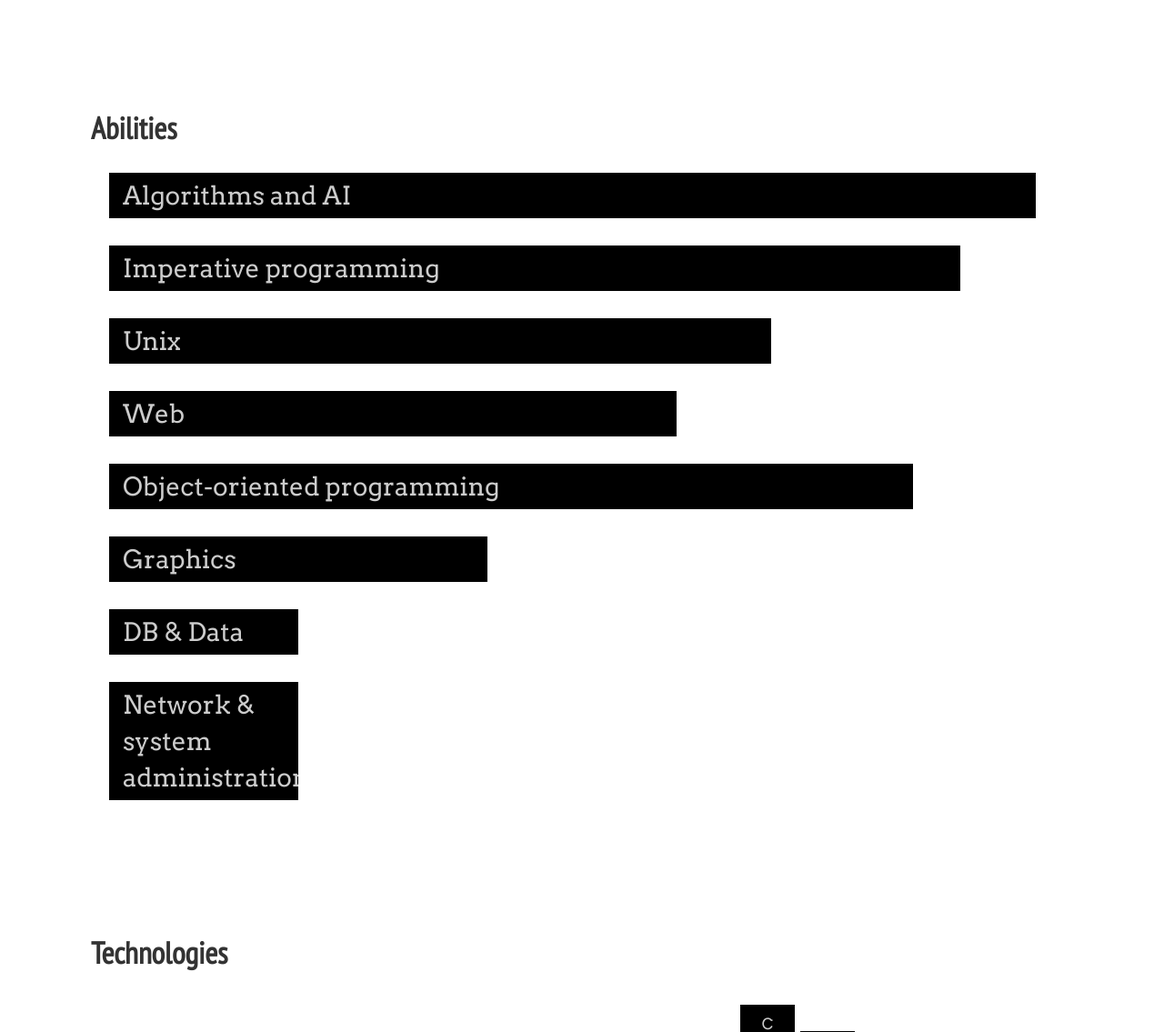
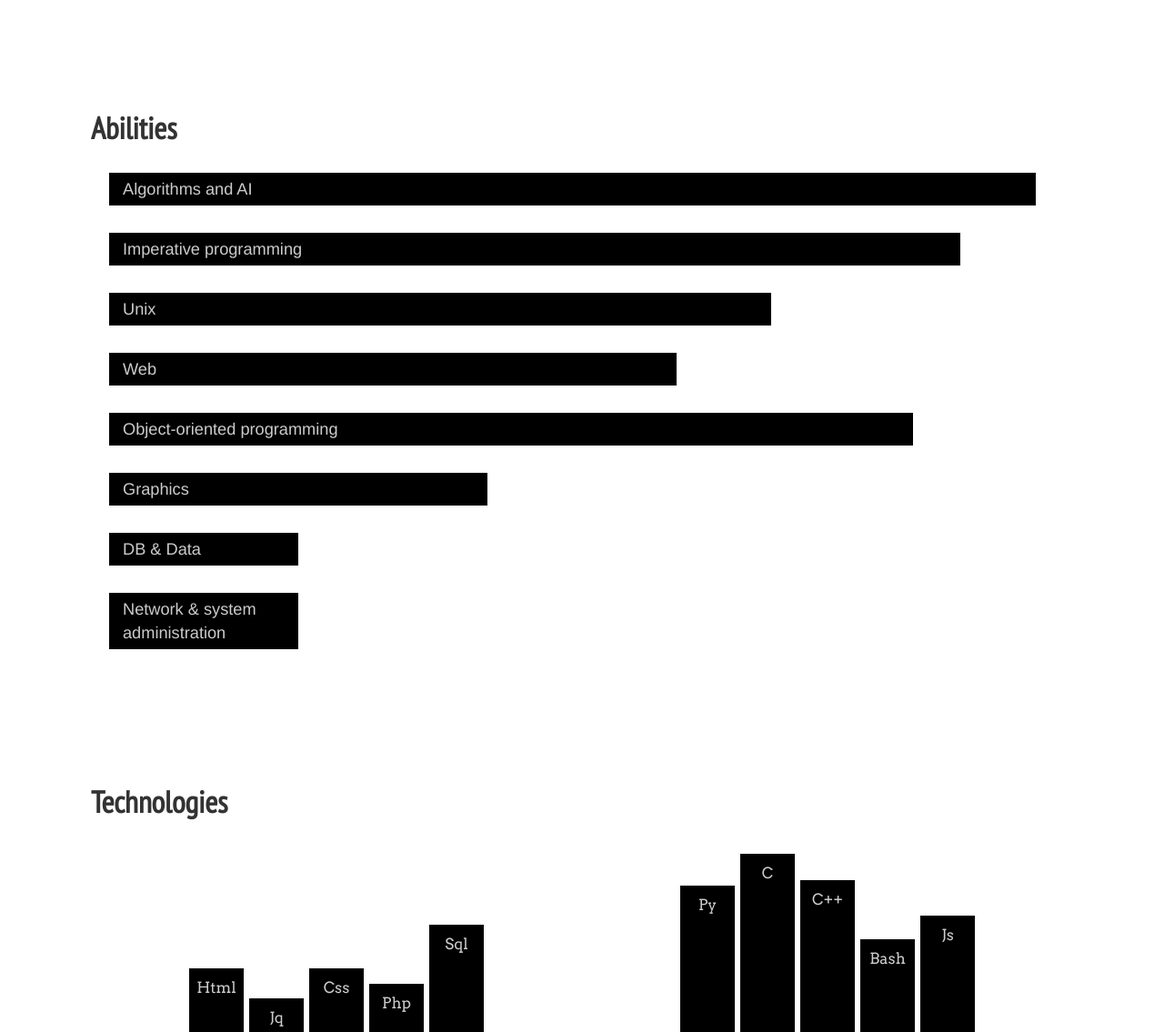
Before and after one commit to bsautron/bsautron.github.io, a Node server app: page / in a window 1280 px wide. Shown: the part 3037-4172 px from the top of the page at 91% size. Run offline with Node 20, Linux system fonts and the light colour scheme; some libraries are stand-ins or nearby versions; some web fonts are replaced.

Commit message:
hserasdfasdf

```diff
--- a/public/sections/skills/style-skills.css
+++ b/public/sections/skills/style-skills.css
@@ -38,10 +38,10 @@
 .lg-lvl1 { color: #8B0000; }
 
 #s-skills .sk-name {
-	font-family: 'Arvo', serif;
+	/*font-family: 'Arvo', serif;*/
 	background: black;
 	color: rgba(255,255,255,0.8);
-	font-size: 2em;
+	font-size: 1.3em;
 	padding: 5px;
 	padding-left: 15px;
 	margin-bottom: 30px;
```
